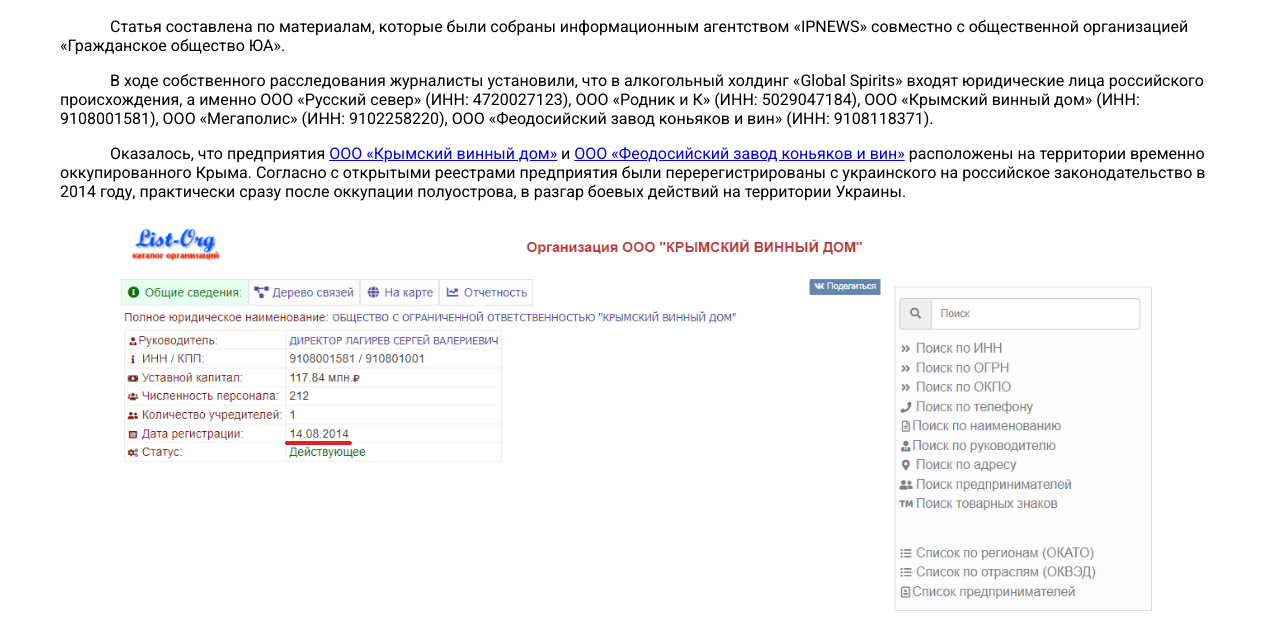
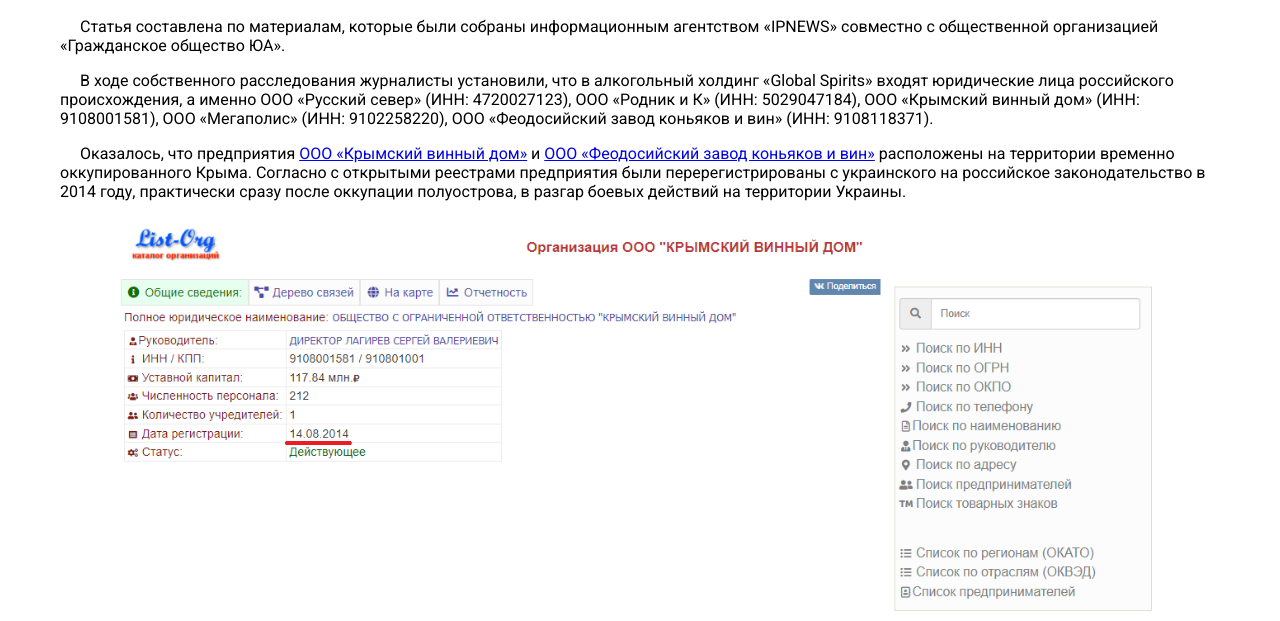
Before and after one commit to chervya1/chervya1, a plain HTML site: page index.html in a window 1280 px wide. Shown: the part 111-732 px from the top of the page. Drawn offline with Linux system fonts and the light colour scheme.

Commit message:
Update main.css

```diff
--- a/css/main.css
+++ b/css/main.css
@@ -9,7 +9,7 @@ img {
 }
 
 p {
-  text-indent: 50px;
+  text-indent: 20px;
 }
 
 hr {
```
